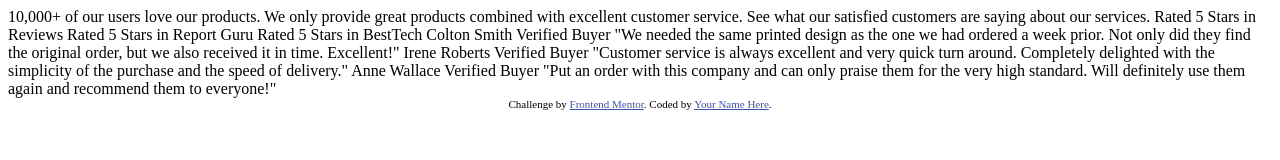
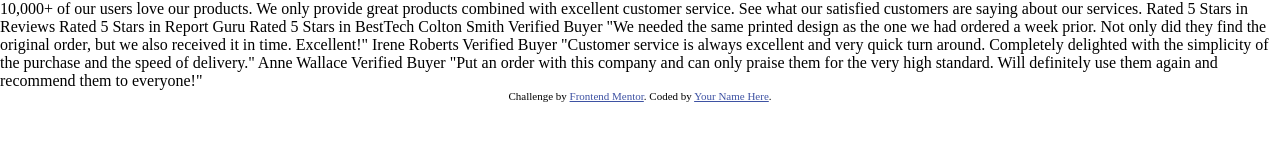
Before and after one commit to abno-24/Social-Proof, a plain HTML site: page index.html in a window 1280 px wide. Drawn offline with Linux system fonts and the light colour scheme.

Commit message:
Inital commit

```diff
--- a/index.html
+++ b/index.html
@@ -4,17 +4,14 @@
     <meta charset="UTF-8" />
     <meta name="viewport" content="width=device-width, initial-scale=1.0" />
     <!-- displays site properly based on user's device -->
-
+    <link rel="stylesheet" href="style.css">
     <link
       rel="icon"
       type="image/png"
       sizes="32x32"
       href="./images/favicon-32x32.png"
     />
-
     <title>Frontend Mentor | Social proof section</title>
-
-    <!-- Feel free to remove these styles or customise in your own stylesheet 👍 -->
     <style>
       .attribution {
         font-size: 11px;
--- /dev/null
+++ b/style.css
@@ -0,0 +1,6 @@
+@import url(https://fonts.googleapis.com/css?family=Spartan:100,200,300,regular,500,600,700,800,900);
+*{
+    margin: 0;
+    padding: 0;
+    box-sizing: border-box;
+}
```
